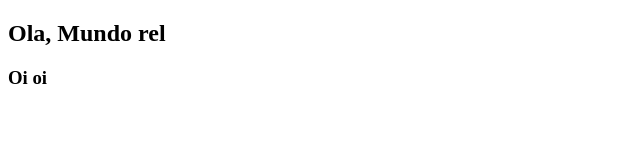
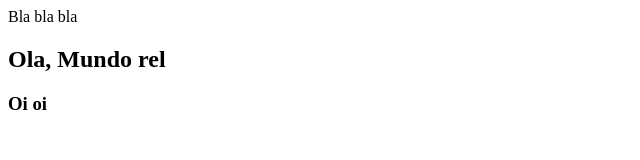
Before and after one commit to castroo007/teste-git-edit, a plain HTML site: page index.html in a window 1280 px wide. Shown: the whole page, without its empty margins (0-640 px from the left). Drawn offline with Linux system fonts and the light colour scheme.

Commit message:
nova box

```diff
--- a/index.html
+++ b/index.html
@@ -7,6 +7,7 @@
     <title>Document</title>
 </head>
 <body>
+    <div class="box">Bla bla bla</div>
     <h2>Ola, Mundo rel</h2>
     <h3> Oi oi</h3>
 </body>
```
